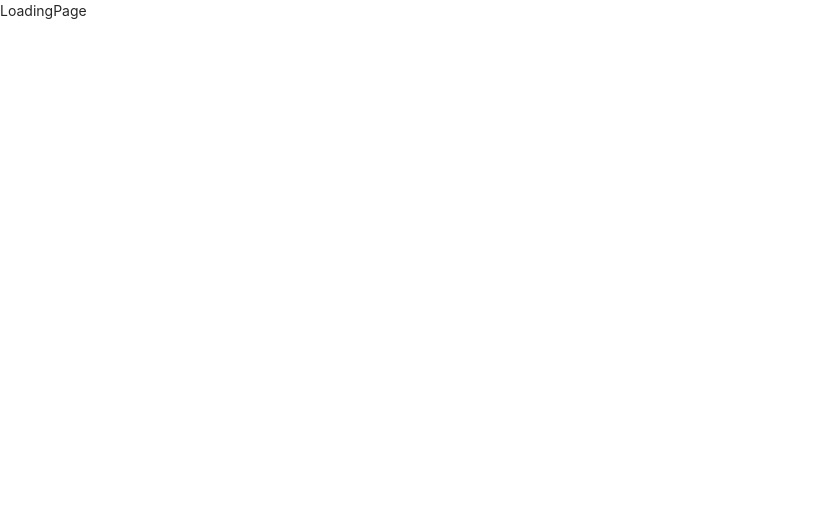
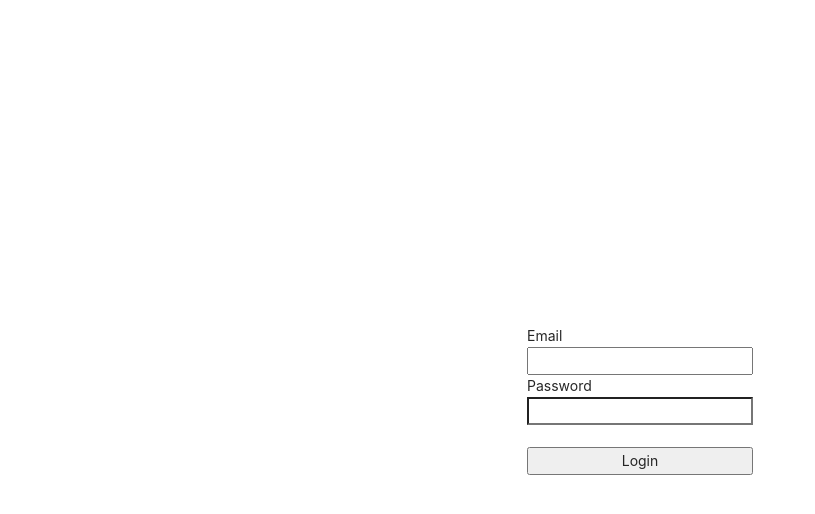
Before and after one commit to jeeweb/boiler-plate-ko, a React (Create React App) app in the folder client/: page /login in a window 1280 px wide. Shown: the top 514 px of the page, without its empty margins (0-815 px from the left). Built offline with nearby package versions, Linux system fonts and the light colour scheme.

Commit message:
redux를 활용하여 로그인페이지

```diff
--- a/client/src/App.js
+++ b/client/src/App.js
@@ -6,7 +6,7 @@ import {
 } from "react-router-dom";
 
 import LandingPage from "./components/views/LandingPage/LandingPage";
-import LoginPage from "./components/views/LoginPage/LoadingPage";
+import LoginPage from "./components/views/LoginPage/LoginPage";
 import RegisterPage from "./components/views/RegisterPage/RegisterPage";
 
 function App() {
--- /dev/null
+++ b/client/src/_actions/types.js
@@ -0,0 +1 @@
+export const LOGIN_USER = "login_user";
--- /dev/null
+++ b/client/src/_actions/user_action.js
@@ -0,0 +1,13 @@
+import axios from "axios";
+import { LOGIN_USER } from "./types";
+
+export function loginUser(dataToSubmit) {
+  const request = axios
+    .post("/api/user/login", dataToSubmit)
+    .then((response) => response.data);
+
+  return {
+    type: LOGIN_USER,
+    payload: request,
+  };
+}
--- /dev/null
+++ b/client/src/_reducers/user_reducer.js
@@ -0,0 +1,12 @@
+import { LOGIN_USER } from "../_actions/types";
+
+export default function (state = {}, action) {
+  switch (action.type) {
+    case LOGIN_USER:
+      return { ...state, loginSuccess: action.payload };
+      break;
+
+    default:
+      return state;
+  }
+}
--- a/client/src/components/views/LandingPage/LandingPage.js
+++ b/client/src/components/views/LandingPage/LandingPage.js
@@ -1,14 +1,23 @@
-import React,{ useEffect } from 'react'
-import axios from 'axios';
+import React, { useEffect } from "react";
+import axios from "axios";
 
 function LandingPage() {
   useEffect(() => {
-    axios.get('/api/hello')
-    .then(response => console.log(response))
-  }, [])
+    axios.get("/api/hello").then((response) => console.log(response));
+  }, []);
   return (
-    <div>LandingPage</div>
-  )
+    <div
+      style={{
+        display: "flex",
+        justifyContent: "center",
+        alignItems: "center",
+        width: "100%",
+        height: "100vh",
+      }}
+    >
+      <h2>시작페이지</h2>
+    </div>
+  );
 }
 
-export default LandingPage
+export default LandingPage;
--- a/client/src/components/views/LoginPage/LoadingPage.js
+++ /dev/null
@@ -1,9 +0,0 @@
-import React from 'react'
-
-function LoadingPage() {
-  return (
-    <div>LoadingPage</div>
-  )
-}
-
-export default LoadingPage
--- /dev/null
+++ b/client/src/components/views/LoginPage/LoginPage.js
@@ -0,0 +1,63 @@
+import React, { useState } from "react";
+import { useDispatch } from "react-redux";
+import { useNavigate } from "react-router-dom";
+import { loginUser } from "../../../_actions/user_action";
+
+function LoginPage(props) {
+  let navigate = useNavigate();
+  const dispatch = useDispatch();
+
+  const [Email, setEmail] = useState("");
+  const [Password, setPassword] = useState("");
+
+  const onEmailHandler = (event) => {
+    setEmail(event.currentTarget.value);
+  };
+
+  const onPasswordHandler = (event) => {
+    setPassword(event.currentTarget.value);
+  };
+
+  const onSubmitHandler = (event) => {
+    event.preventDefault();
+
+    let body = {
+      email: Email,
+      password: Password,
+    };
+
+    dispatch(loginUser(body)).then((response) => {
+      if (response.payload.loginSuccess) {
+        navigate("/");
+      } else {
+        alert("Error!");
+      }
+    });
+  };
+
+  return (
+    <div
+      style={{
+        display: "flex",
+        justifyContent: "center",
+        alignItems: "center",
+        width: "100%",
+        height: "100vh",
+      }}
+    >
+      <form
+        style={{ display: "flex", flexDirection: "column" }}
+        onSubmit={onSubmitHandler}
+      >
+        <label>Email</label>
+        <input type="email" value={Email} onChange={onEmailHandler} />
+        <label>Password</label>
+        <input type="password" value={Password} onChange={onPasswordHandler} />
+        <br />
+        <button type="submit">Login</button>
+      </form>
+    </div>
+  );
+}
+
+export default LoginPage;
```
Also changed, not shown: client/src/_reducers/index.js (+4 -4 lines).
